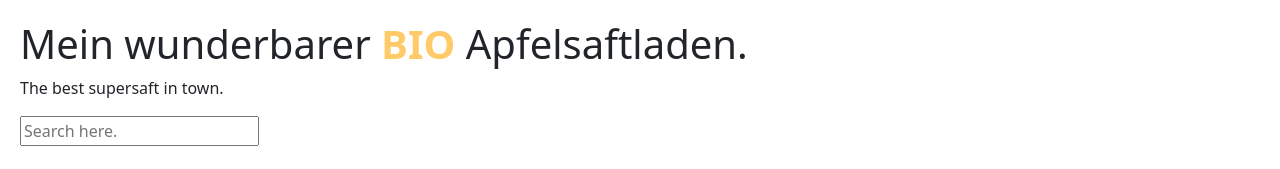
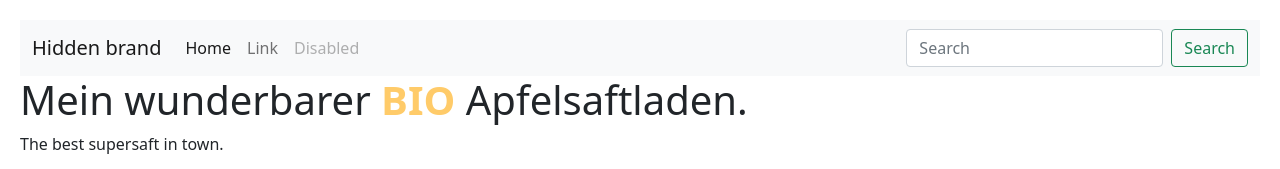
Before and after one commit to sweisz/saftladen, a website built with webpack: page src/index.html in a window 1280 px wide. Shown: the top 169 px of the page. Built offline with nearby package versions, Linux system fonts and the light colour scheme.

Commit message:
I added a navbar

```diff
--- a/src/index.html
+++ b/src/index.html
@@ -10,13 +10,63 @@
     <title>Hello, world!</title>
   </head>
   <body>
+    <!-- Navbar -->
+
+    <nav class="navbar navbar-expand-lg navbar-light bg-light">
+      <div class="container-fluid">
+        <button
+          class="navbar-toggler"
+          type="button"
+          data-bs-toggle="collapse"
+          data-bs-target="#navbarTogglerDemo01"
+          aria-controls="navbarTogglerDemo01"
+          aria-expanded="false"
+          aria-label="Toggle navigation"
+        >
+          <span class="navbar-toggler-icon"></span>
+        </button>
+        <div class="collapse navbar-collapse" id="navbarTogglerDemo01">
+          <a class="navbar-brand" href="#">Hidden brand</a>
+          <ul class="navbar-nav me-auto mb-2 mb-lg-0">
+            <li class="nav-item">
+              <a class="nav-link active" aria-current="page" href="#">Home</a>
+            </li>
+            <li class="nav-item">
+              <a class="nav-link" href="#">Link</a>
+            </li>
+            <li class="nav-item">
+              <a
+                class="nav-link disabled"
+                href="#"
+                tabindex="-1"
+                aria-disabled="true"
+                >Disabled</a
+              >
+            </li>
+          </ul>
+          <form class="d-flex">
+            <input
+              class="form-control me-2"
+              type="search"
+              placeholder="Search"
+              aria-label="Search"
+            />
+            <button class="btn btn-outline-success" type="submit">
+              Search
+            </button>
+          </form>
+        </div>
+      </div>
+    </nav>
+
+    <!-- Navbar -->
+
     <main>
       <h1>
         Mein wunderbarer
         <strong class="text-primary">BIO</strong> Apfelsaftladen.
       </h1>
       <p>The best supersaft in town.</p>
-      <input type="text" placeholder="Search here." />
     </main>
 
     <section>
```
